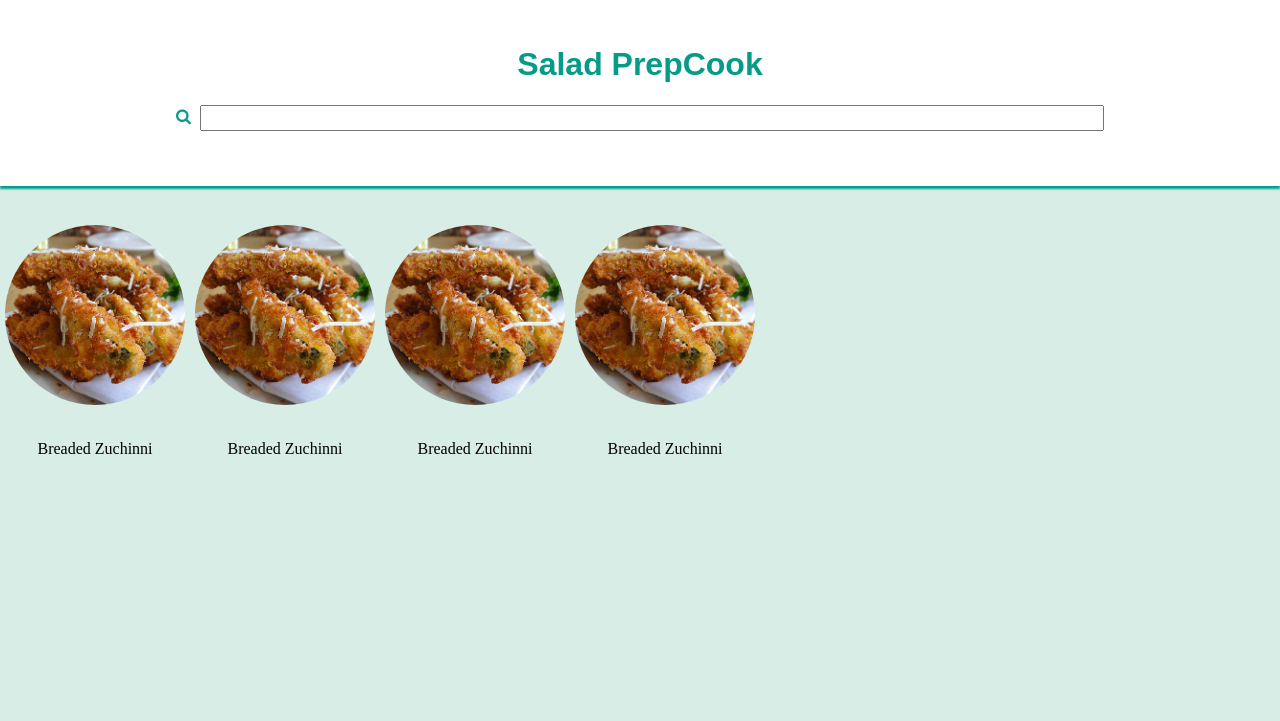
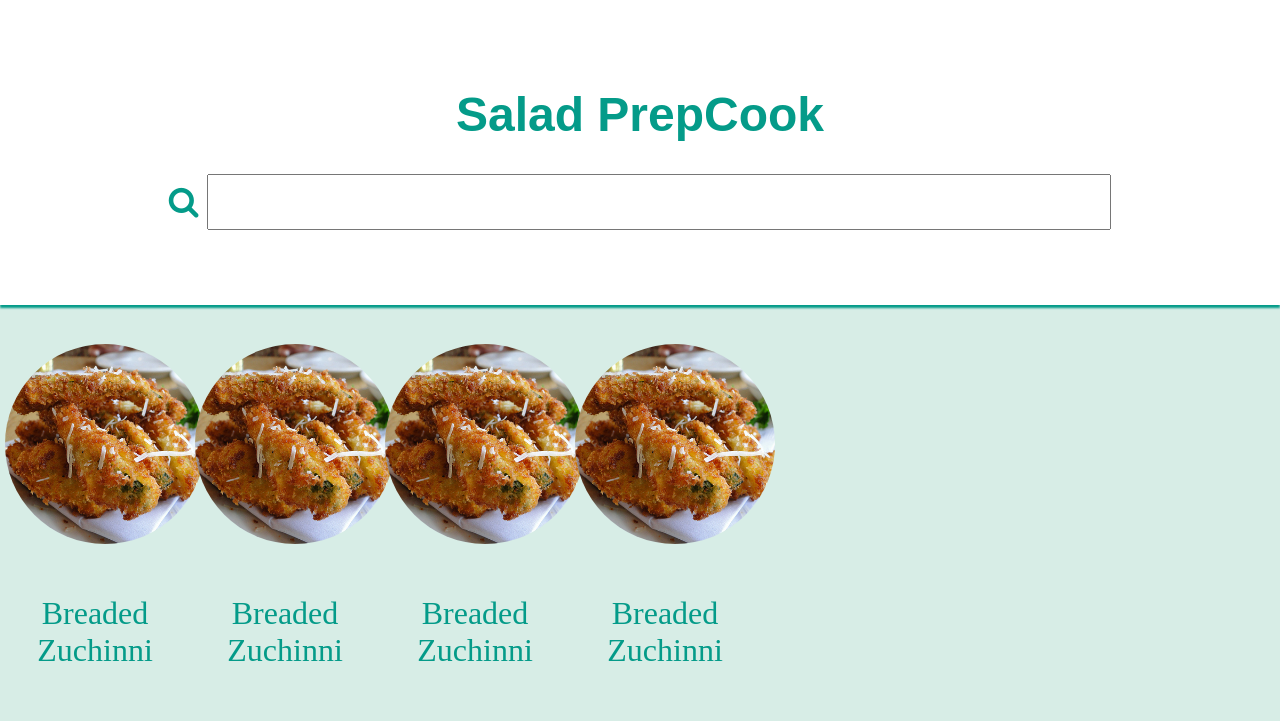
Before and after one commit to djuarez94/recipeReview_Application, a PHP site: page /recipes.php in a window 1280 px wide. Shown: the part 200-921 px from the top of the page. Before the commit the page ends 654 px from the top, so only its background shows below. Run offline with PHP 8.4, Linux system fonts and the light colour scheme.

Commit message:
recipes.php css fix

```diff
--- a/css/styles.css
+++ b/css/styles.css
@@ -72,8 +72,8 @@ img.logo:hover {
   background-color: #fff;
   margin-top: 0px;
   text-align: center;
-  padding-top: 25px;
-  padding-bottom: 55px;
+  padding-top: 55px;
+  padding-bottom: 75px;
   box-shadow: 0px 3px 2px #049b89;
 }
 
@@ -86,21 +86,22 @@ i {
 .positionName {
   color:#049b89;
   font-family: sans-serif;
-  font-size: 2em;
+  font-size: 3em;
 }
 
 .searchPos {
   width: 70%;
-  height: 20px;
+  height: 50px;
+  font-size: 2em;
 }
 
-.item {
+/*.item {
   background-color: red;
   margin-right: 180px;
   padding: 10px;
   text-align: center;
   display: block;
-}
+}*/
 
 .itemGallery {
   margin-top: 1.5em;
@@ -116,12 +117,15 @@ div.recipeItem {
 div.recipeItem img {
     width: 100%;
     height: auto;
+    width: 200px;
 
     border-radius: 100%;
 }
 
 div.title {
     padding: 15px;
+    font-size: 2em;
+    color: #049b89;
     text-align: center;
 }
 
--- a/recipes.php
+++ b/recipes.php
@@ -15,14 +15,14 @@
 			</header>
 			<div class="search">
 				<h1 class="positionName">Salad PrepCook</h1>
-				<i class="fa fa-search" aria-hidden="true"></i>
+				<i style="font-size: 2em;" class="fa fa-search" aria-hidden="true"></i>
 				<input class="searchPos" type="text" name="" value="">
 			</div>
 
 			<div class="itemGallery">
 				<div class="recipeItem">
 					<a href="recipeProfile.php">
-	    				<img class="itemImg" src="img/zuchini_PH.jpg" width="170px">
+	    				<img class="itemImg" src="img/zuchini_PH.jpg">
 	  				</a>
 		  			<div class="title">
 						<p>Breaded Zuchinni</p>
@@ -30,7 +30,7 @@
 				</div>
 				<div class="recipeItem">
 					<a target="_blank" href="recipeProfile.php">
-	    				<img class="itemImg" src="img/zuchini_PH.jpg" width="170px">
+	    				<img class="itemImg" src="img/zuchini_PH.jpg">
 	  				</a>
 		  			<div class="title">
 						<p>Breaded Zuchinni</p>
@@ -38,7 +38,7 @@
 				</div>
 				<div class="recipeItem">
 					<a target="_blank" href="recipeProfile.php">
-	    				<img class="itemImg" src="img/zuchini_PH.jpg" width="170px">
+	    				<img class="itemImg" src="img/zuchini_PH.jpg">
 	  				</a>
 		  			<div class="title">
 						<p>Breaded Zuchinni</p>
@@ -46,7 +46,7 @@
 				</div>
 				<div class="recipeItem">
 					<a target="_blank" href="recipeProfile.php">
-	    				<img class="itemImg" src="img/zuchini_PH.jpg" width="170px">
+	    				<img class="itemImg" src="img/zuchini_PH.jpg">
 	  				</a>
 		  			<div class="title">
 						<p>Breaded Zuchinni</p>
```
